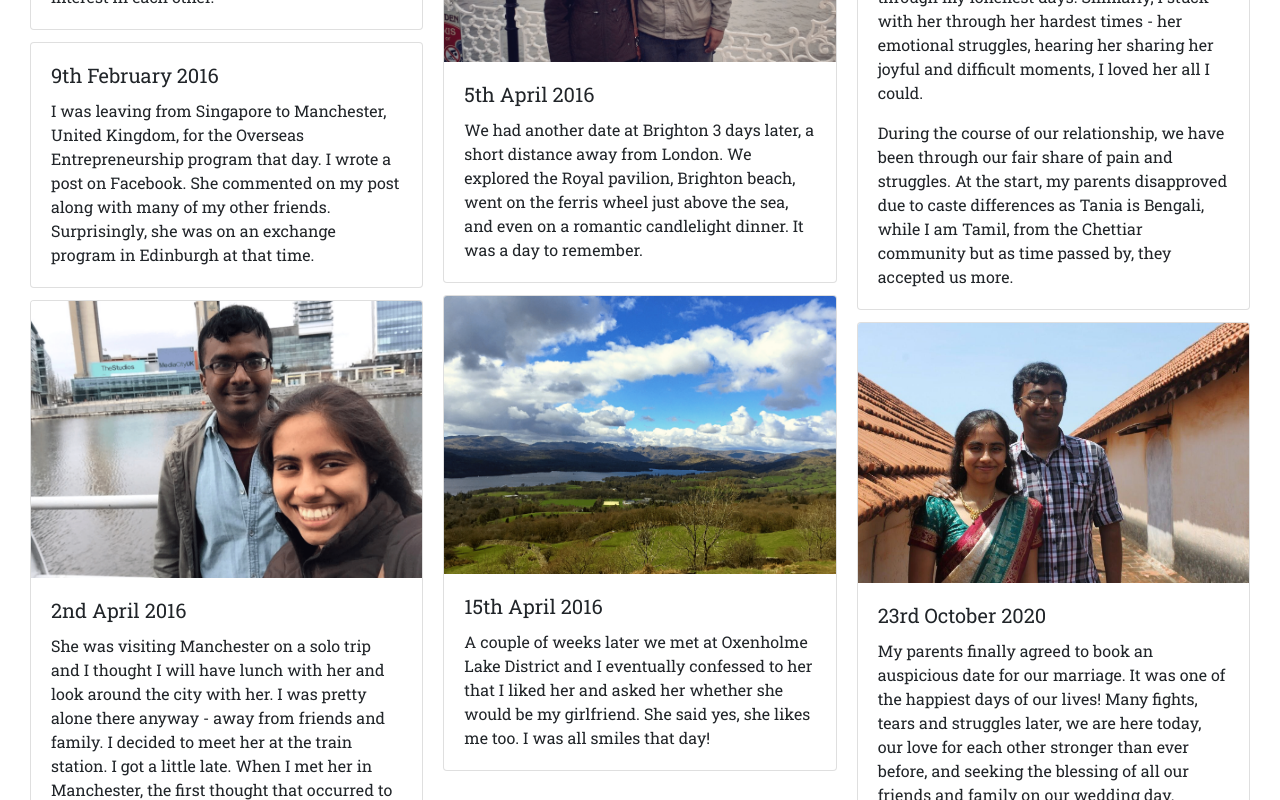
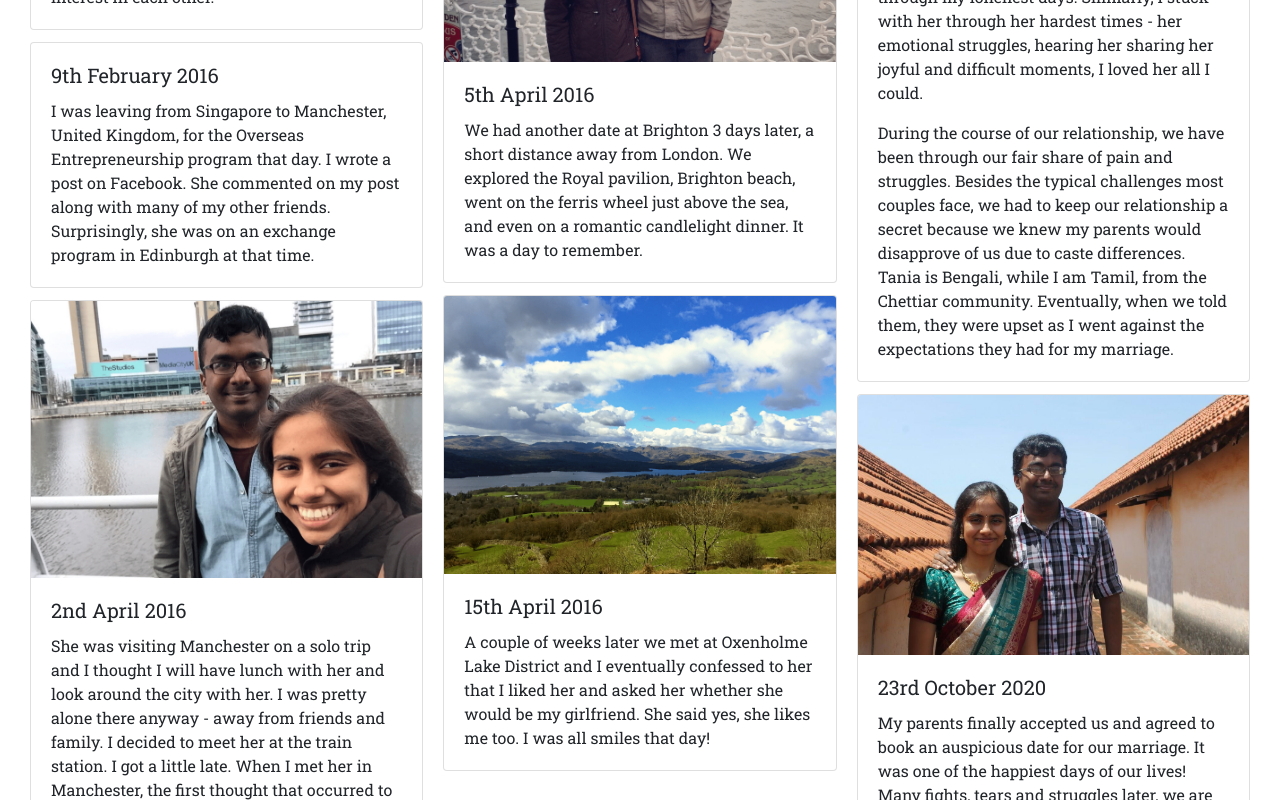
Before and after one commit to taniach/wedding-site, a React (Create React App) app: page / in a window 1280 px wide. Shown: the part 2620-3420 px from the top of the page. Built offline with nearby package versions, Linux system fonts and the light colour scheme; no server answers.

Commit message:
Add details in story

```diff
--- a/src/components/Story.js
+++ b/src/components/Story.js
@@ -41,9 +41,8 @@ function Story() {
                         She was visiting Manchester on a solo trip and I thought I will have lunch with her and look around the city with her.
                         I was pretty alone there anyway - away from friends and family.
                         I decided to meet her at the train station. I got a little late. When I met her in Manchester, the first thought that occurred to me was "Wow, she is so beautiful!".
-                        How come I didn't notice this back when I met her in Singapore.
                         We spent a day together roaming around Manchester. The more we spoke to each other, the closer we felt to each other.
-                        I saw the friendly, jovial and bubbly side of her. She saw the driven, ambitious and adventurous side of me.
+                        I saw the friendly, humble, jovial and bubbly side of her.
                     </Card.Text>
                 </Card.Body>
             </Card>
@@ -80,8 +79,10 @@ function Story() {
                 </Card.Text>
 
                 <Card.Text>During the course of our relationship, we have been through our fair share of pain and struggles.
-                At the start, my parents disapproved due to caste differences as Tania is Bengali, while I am Tamil, from the Chettiar community but
-                as time passed by, they accepted us more.
+                Besides the typical challenges most couples face, we had to keep our relationship a secret because we knew
+                my parents would disapprove of us due to caste differences. Tania is Bengali, while I am Tamil,
+                from the Chettiar community. Eventually, when we told them, they were upset as I went against the
+                expectations they had for my marriage.
                 </Card.Text>
                 </Card.Body>
             </Card>
@@ -90,7 +91,7 @@ function Story() {
                 <Card.Body>
                     <Card.Title>23rd October 2020</Card.Title>
                     <Card.Text>
-                    My parents finally agreed to book an auspicious date for our marriage.
+                    My parents finally accepted us and agreed to book an auspicious date for our marriage.
                     It was one of the happiest days of our lives!
                     Many fights, tears and struggles later, we are here today,
                     our love for each other stronger than ever before, and seeking the
```
